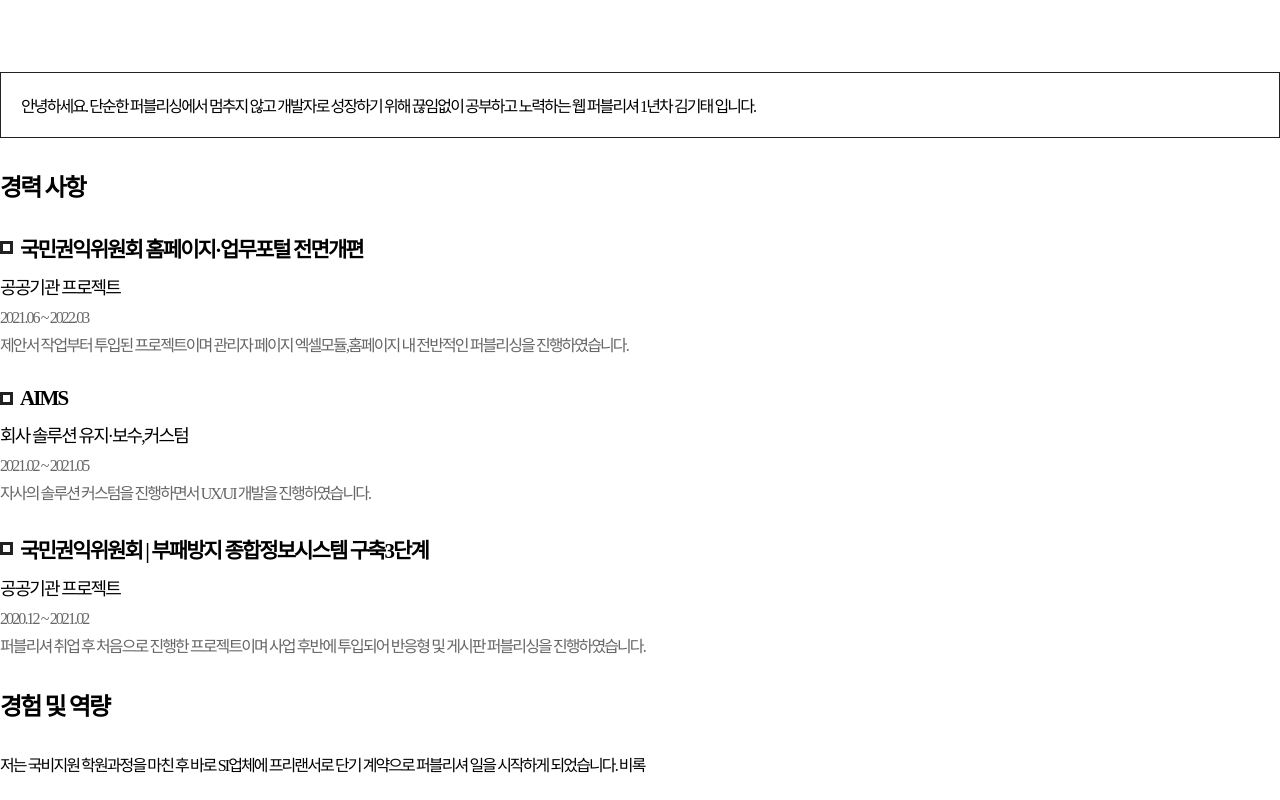
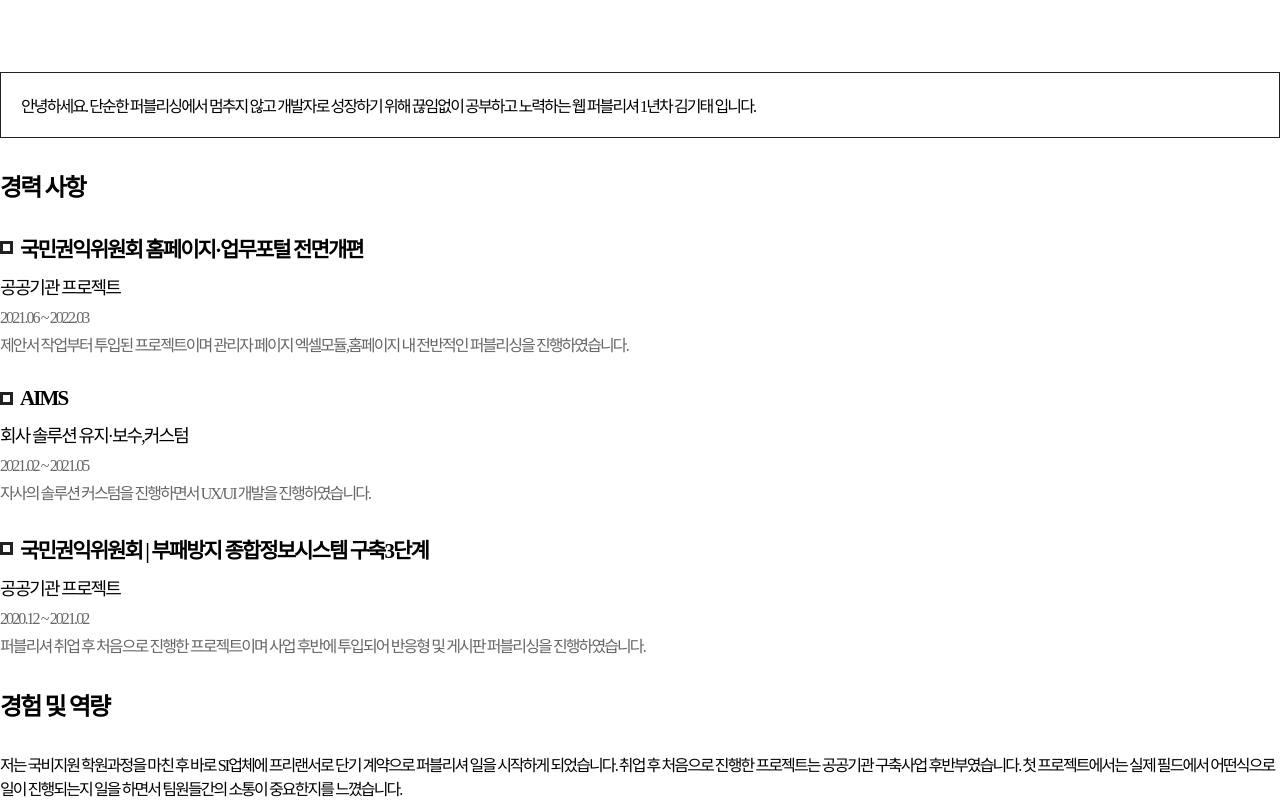
Before and after one commit to kkt9102/kkt9102_portfolio, a React (Create React App) app: page /Resume in a window 1280 px wide. Shown: the part 584-1384 px from the top of the page. Before the commit the page ends 1360 px from the top, so only its background shows below. Built offline with nearby package versions, Linux system fonts and the light colour scheme; a web font is replaced by a local one.

Commit message:
이력서 작성중

```diff
--- a/src/pages/main/components/resume.js
+++ b/src/pages/main/components/resume.js
@@ -59,9 +59,11 @@
                         </div>
                         <div className="box_2 box_item">
                             <div className="box_tit">경험 및 역량</div>
-                            <div>저는 국비지원 학원과정을 마친 후 바로 SI업체에 프리랜서로 단기 계약으로 퍼블리셔 일을 시작하게 되었습니다. 비록 </div>
+                            <div>
+                                저는 국비지원 학원과정을 마친 후 바로 SI업체에 프리랜서로 단기 계약으로 퍼블리셔 일을 시작하게 되었습니다. 취업 후 처음으로 진행한 프로젝트는 공공기관 구축사업 후반부였습니다.
+                                첫 프로젝트에서는 실제 필드에서 어떤식으로 일이 진행되는지 일을 하면서 팀원들간의 소통이 중요한지를 느꼈습니다.
+                            </div>
                         </div>
-
                     </div>
                 </div>
             </div>
```
